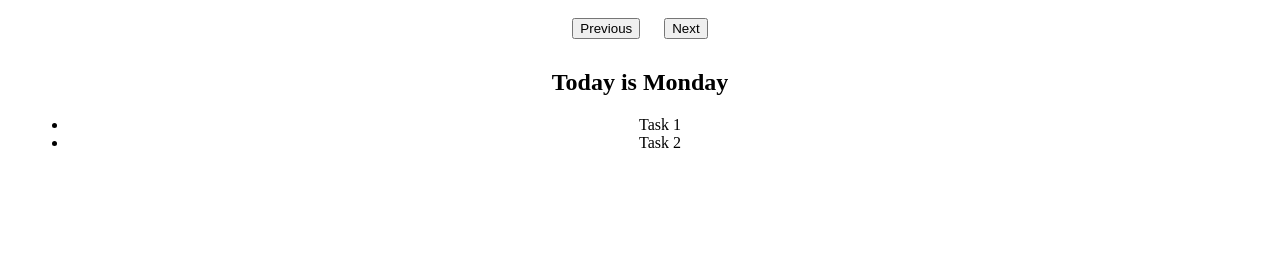
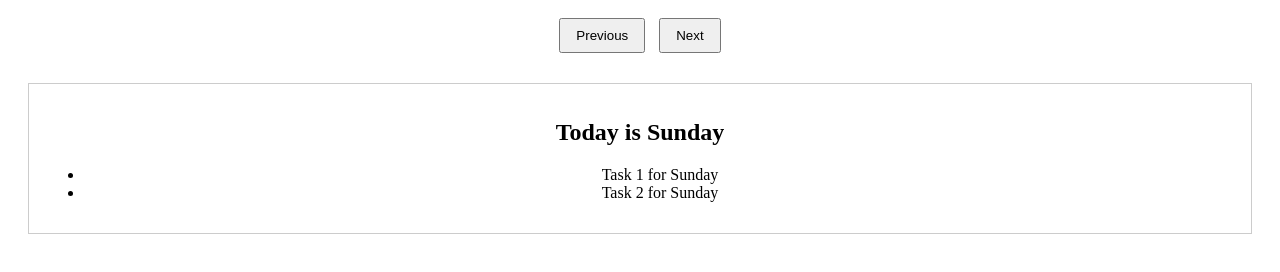
Before and after one commit to hemraj82/my-pages, a plain HTML site: page workout/index.html in a window 1280 px wide. Drawn offline with Linux system fonts and the light colour scheme.

Commit message:
Update index.html
ddss

```diff
--- a/workout/index.html
+++ b/workout/index.html
@@ -3,23 +3,31 @@
 <head>
     <meta charset="UTF-8">
     <meta name="viewport" content="width=device-width, initial-scale=1.0">
-    <title>Day Navigation</title>
+    <title>Daily Tasks</title>
     <style>
         section {
-            display: none;
+            display: none; /* Hide all sections by default */
             text-align: center;
             margin: 20px;
+            padding: 15px;
+            border: 1px solid #ccc;
         }
         section.active {
-            display: block;
+            display: block; /* Show active section */
         }
         button {
-            margin: 10px;
+            margin: 10px 5px;
+            padding: 8px 15px;
+            cursor: pointer;
+        }
+        .navigation-buttons {
+            text-align: center;
+            margin-bottom: 20px;
         }
     </style>
 </head>
 <body>
-    <div style="text-align: center;">
+    <div class="navigation-buttons">
         <button id="prevBtn">Previous</button>
         <button id="nextBtn">Next</button>
     </div>
@@ -27,79 +35,86 @@
     <section id="mon">
         <h1>Today is Monday</h1>
         <ul>
-            <li>Task 1</li>
-            <li>Task 2</li>
+            <li>Task 1 for Monday</li>
+            <li>Task 2 for Monday</li>
         </ul>
     </section>
     <section id="tue">
         <h1>Today is Tuesday</h1>
         <ul>
-            <li>Task 1</li>
-            <li>Task 2</li>
+            <li>Task 1 for Tuesday</li>
+            <li>Task 2 for Tuesday</li>
         </ul>
     </section>
     <section id="wed">
         <h1>Today is Wednesday</h1>
         <ul>
-            <li>Task 1</li>
-            <li>Task 2</li>
+            <li>Task 1 for Wednesday</li>
+            <li>Task 2 for Wednesday</li>
         </ul>
     </section>
     <section id="thu">
         <h1>Today is Thursday</h1>
         <ul>
-            <li>Task 1</li>
-            <li>Task 2</li>
+            <li>Task 1 for Thursday</li>
+            <li>Task 2 for Thursday</li>
         </ul>
     </section>
     <section id="fri">
         <h1>Today is Friday</h1>
         <ul>
-            <li>Task 1</li>
-            <li>Task 2</li>
+            <li>Task 1 for Friday</li>
+            <li>Task 2 for Friday</li>
         </ul>
     </section>
     <section id="sat">
         <h1>Today is Saturday</h1>
         <ul>
-            <li>Task 1</li>
-            <li>Task 2</li>
+            <li>Task 1 for Saturday</li>
+            <li>Task 2 for Saturday</li>
         </ul>
     </section>
     <section id="sun">
         <h1>Today is Sunday</h1>
         <ul>
-            <li>Task 1</li>
-            <li>Task 2</li>
+            <li>Task 1 for Sunday</li>
+            <li>Task 2 for Sunday</li>
         </ul>
     </section>
 
     <script>
-        const days = ['mon', 'tue', 'wed', 'thu', 'fri','sat','sun'];
+        document.addEventListener('DOMContentLoaded', function () {
+            const dayIds = ['sun', 'mon', 'tue', 'wed', 'thu', 'fri', 'sat'];
             const sections = document.querySelectorAll('section');
             const prevBtn = document.getElementById('prevBtn');
             const nextBtn = document.getElementById('nextBtn');
 
-        let currentDayIndex = new Date().getDay();
+            let currentSelectedDayIndex = new Date().getDay(); // 0 for Sunday, 1 for Monday, ...
 
-        function showSection(index) {
-            sections.forEach((section, i) => {
-                section.classList.toggle('active', i === index);
+            function showDaySection(dayIndexToShow) {
+                const targetId = dayIds[dayIndexToShow];
+                sections.forEach(section => {
+                    if (section.id === targetId) {
+                        section.classList.add('active');
+                    } else {
+                        section.classList.remove('active');
+                    }
                 });
             }
 
             prevBtn.addEventListener('click', () => {
-            currentDayIndex = (currentDayIndex - 1 + days.length) % days.length;
-            showSection(currentDayIndex);
+                currentSelectedDayIndex = (currentSelectedDayIndex - 1 + dayIds.length) % dayIds.length;
+                showDaySection(currentSelectedDayIndex);
             });
 
             nextBtn.addEventListener('click', () => {
-            currentDayIndex = (currentDayIndex + 1) % days.length;
-            showSection(currentDayIndex);
+                currentSelectedDayIndex = (currentSelectedDayIndex + 1) % dayIds.length;
+                showDaySection(currentSelectedDayIndex);
             });
 
-        // Show the current day section on page load
-        showSection(currentDayIndex);
+            // Show the current day's section on page load
+            showDaySection(currentSelectedDayIndex);
+        });
     </script>
 </body>
 </html>
```
Lines whose indentation alone changed are shown as unchanged.
